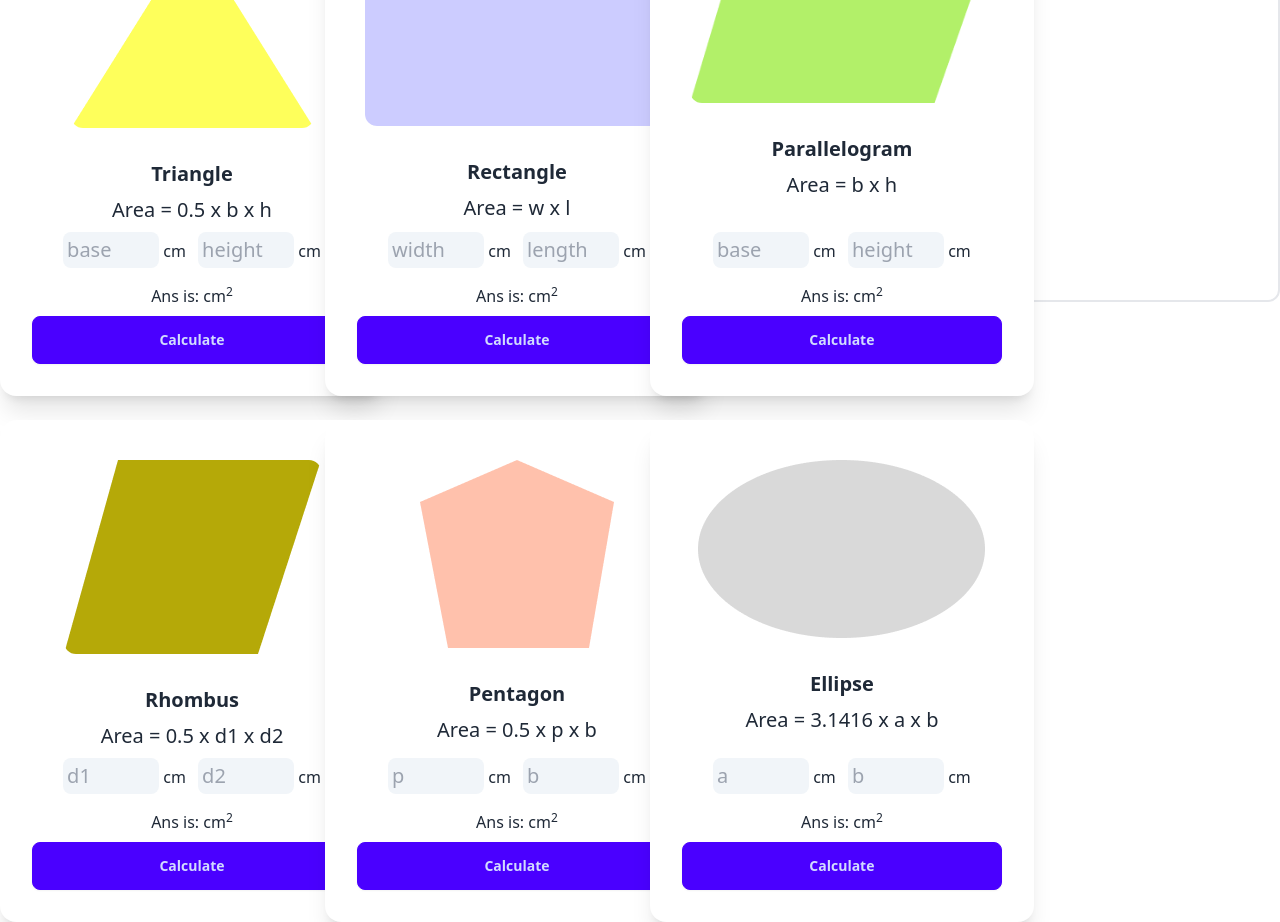
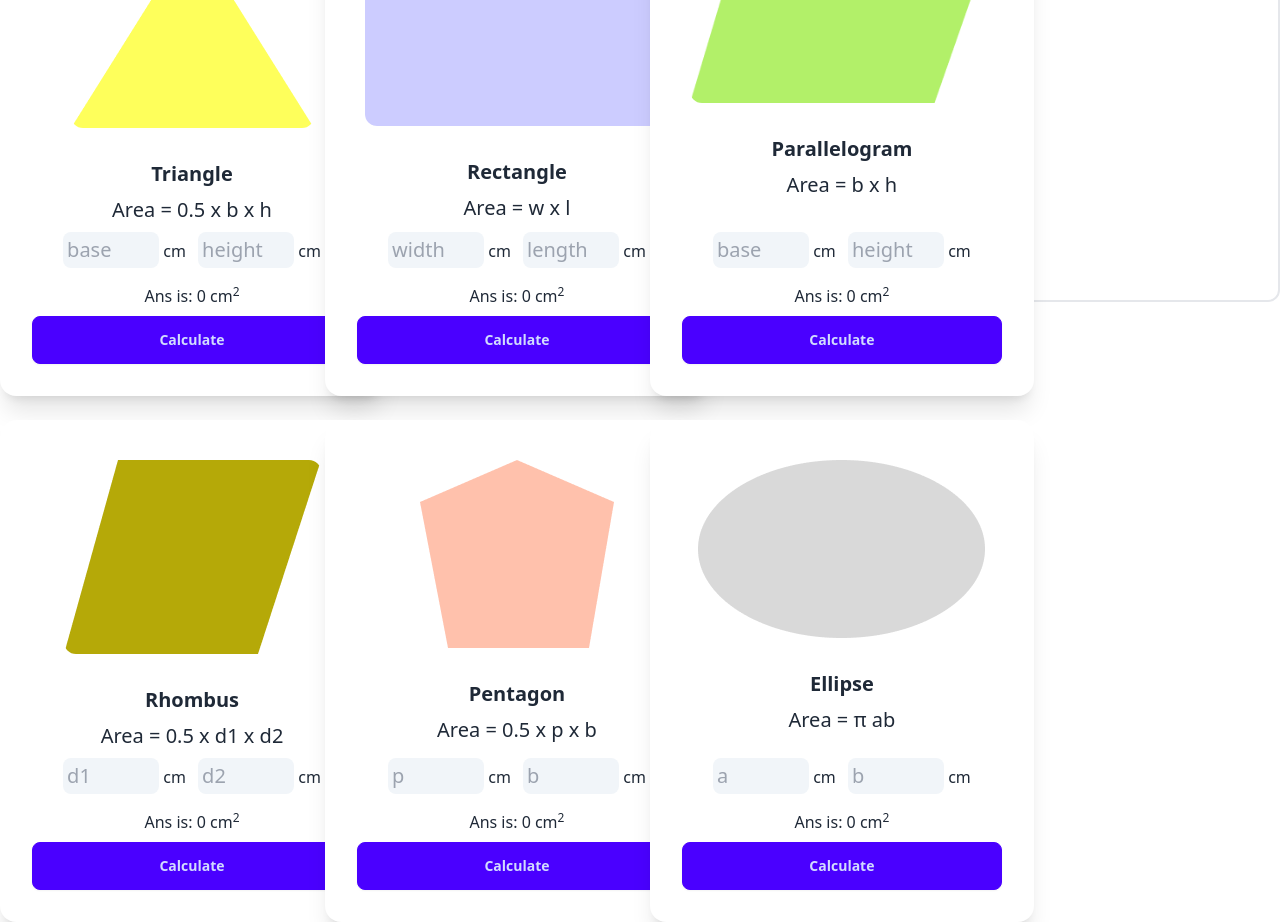
Before and after one commit to devsafi/geometric-genius, a plain HTML site: page index.html in a window 1280 px wide. Shown: the part 130-1052 px from the top of the page. Drawn offline with nearby package versions, Linux system fonts and the light colour scheme.

Commit message:
all done

```diff
--- a/index.html
+++ b/index.html
@@ -10,7 +10,7 @@
 
 </head>
 
-<body class="container mx-auto">
+<body class="container mx-10 lg:mx-auto">
     <header>
 
     </header>
@@ -35,7 +35,7 @@
                         </div>
                         <div>
                             <p>Ans is:
-                                <span id="triangle-area"></span> cm<sup>2</sup>
+                                <span id="triangle-area">0</span> cm<sup>2</sup>
                             </p>
                         </div>
                         <div class="card-actions w-full">
@@ -60,7 +60,7 @@
                         </div>
                         <div>
                             <p>Ans is:
-                                <span id="rectangle-area"></span> cm<sup>2</sup>
+                                <span id="rectangle-area">0</span> cm<sup>2</sup>
                             </p>
                         </div>
                         <div class="card-actions w-full">
@@ -85,7 +85,7 @@
                         </div>
                         <div>
                             <p>Ans is:
-                                <span id="parallelogram-area"></span> cm<sup>2</sup>
+                                <span id="parallelogram-area">0</span> cm<sup>2</sup>
                             </p>
                         </div>
                         <div class="card-actions w-full">
@@ -111,7 +111,7 @@
                         </div>
                         <div>
                             <p>Ans is:
-                                <span id="rhombus-area"></span> cm<sup>2</sup>
+                                <span id="rhombus-area">0</span> cm<sup>2</sup>
                             </p>
                         </div>
                         <div class="card-actions w-full">
@@ -136,7 +136,7 @@
                         </div>
                         <div>
                             <p>Ans is:
-                                <span id="pentagon-area"></span> cm<sup>2</sup>
+                                <span id="pentagon-area">0</span> cm<sup>2</sup>
                             </p>
                         </div>
                         <div class="card-actions w-full">
@@ -150,7 +150,7 @@
                     </figure>
                     <div class="card-body items-center text-center">
                         <h2 class="card-title">Ellipse</h2>
-                        <p class="text-xl">Area = 3.1416 x a x b</p>
+                        <p class="text-xl">Area = π ab</p>
                         <div class="mb-2">
                             <input class="w-24 p-1 rounded-lg text-xl bg-slate-100" type="text" name="" id="ellipse-a"
                                 placeholder="a">
@@ -161,7 +161,7 @@
                         </div>
                         <div>
                             <p>Ans is:
-                                <span id="ellipse-area"></span> cm<sup>2</sup>
+                                <span id="ellipse-area">0</span> cm<sup>2</sup>
                             </p>
                         </div>
                         <div class="card-actions w-full">
@@ -174,7 +174,6 @@
             <div class="w-96 h-96 border-2 rounded-xl mt-6">
                 <h3 class="text-3xl text-center mt-5 font-semibold">Area Calculation</h3>
             </div>
-        </div>
     </main>
     <script src="js/area.js"></script>
 </body>
```
Also changed, not shown: js/area.js (+8 -1 lines).
